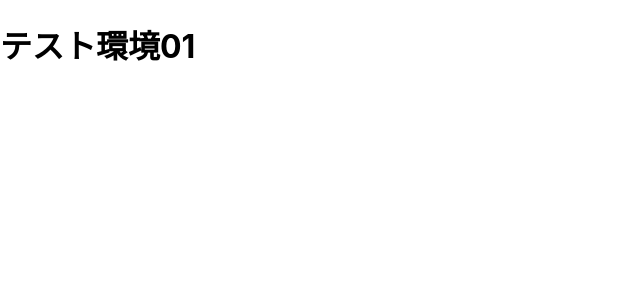
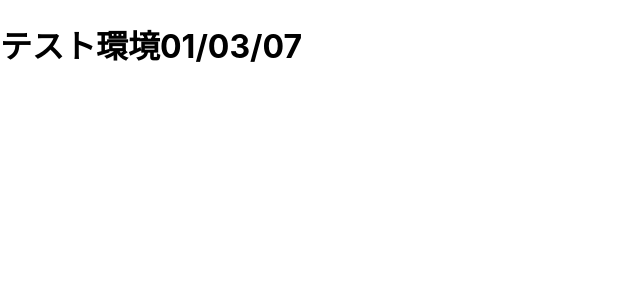
Before and after one commit to nabesuke5098/react-node-mongo_client, a JavaScript app: page / in a window 1280 px wide. Shown: the top 300 px of the page, without its empty margins (0-640 px from the left). Built offline with nearby package versions, Linux system fonts and the light colour scheme; the HTML template or start-up script is replaced by a standard one.

Commit message:
[modified]App.js

```diff
--- a/src/App.js
+++ b/src/App.js
@@ -3,7 +3,7 @@ import './App.css';
 function App() {
   return (
     <div>
-      <h1>テスト環境01</h1>
+      <h1>テスト環境01/03/07</h1>
     </div>
   );
 }
```
